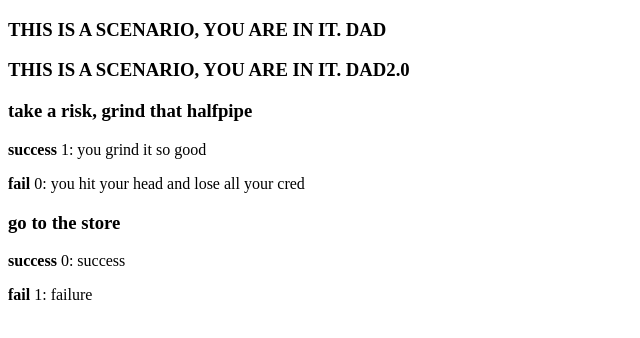
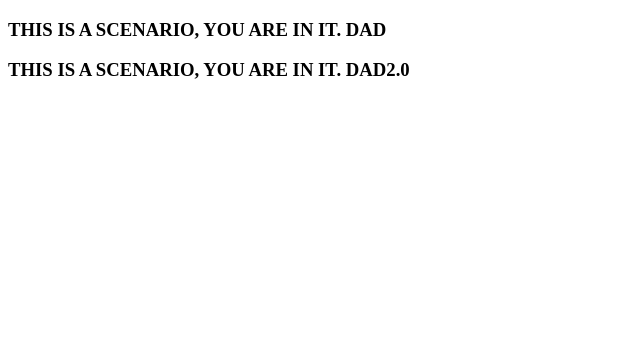
Before and after one commit to seanpierce/adventure-game, an Angular app: page /scenarios in a window 1280 px wide. Shown: the top 338 px of the page, without its empty margins (0-640 px from the left). Built offline with nearby package versions, Linux system fonts and the light colour scheme.

Commit message:
remove debug choice code from scenario

```diff
--- a/src/app/scenario/scenario.component.html
+++ b/src/app/scenario/scenario.component.html
@@ -1,6 +1 @@
 <h3 *ngFor="let scenario of scenarios">{{scenario.text}}</h3>
-<div *ngFor="let choice of choices">
-  <h3>{{choice.text}}</h3>
-  <p><strong>success</strong> {{choice.sId}}: {{choice.sText}}</p>
-  <p><strong>fail</strong> {{choice.fId}}: {{choice.fText}}</p>
-</div>
--- a/src/app/scenario/scenario.component.ts
+++ b/src/app/scenario/scenario.component.ts
@@ -12,11 +12,9 @@ export class ScenarioComponent implements OnInit {
 
   constructor(private gameService: GameService) { }
   scenarios = [];
-  choices = [];
 
   ngOnInit() {
     this.scenarios = this.gameService.allScenarios();
-    this.choices = this.gameService.allChoices();
   }
 
 }
```
